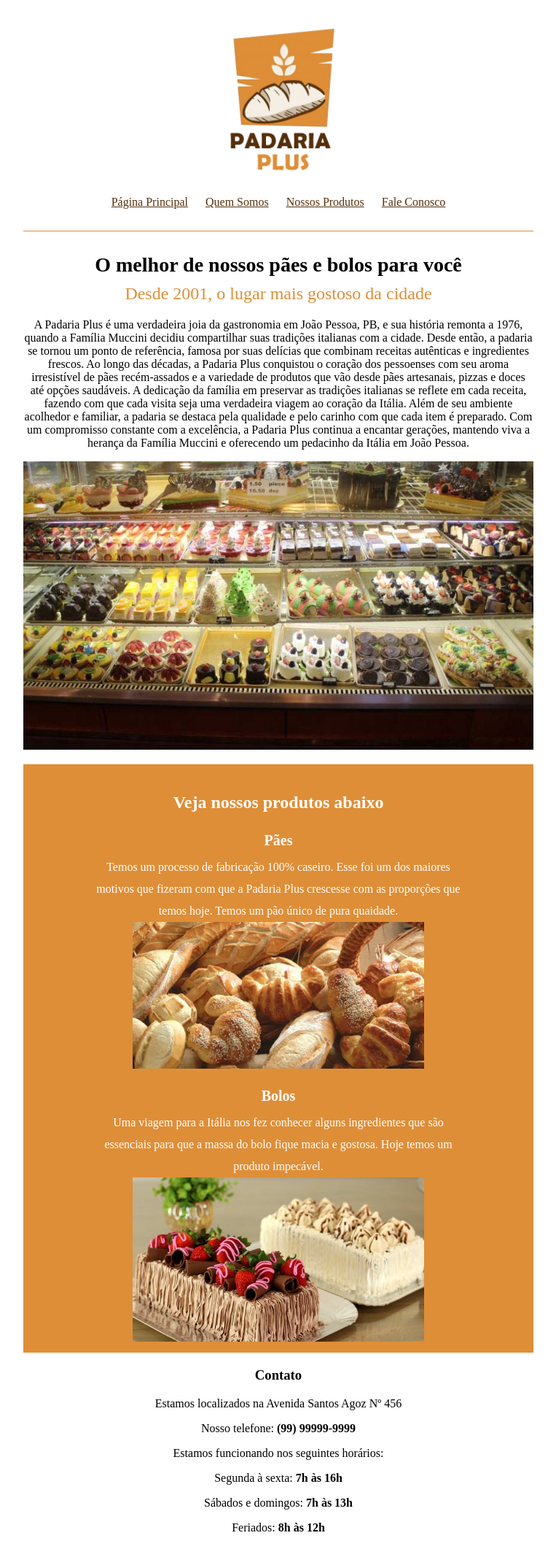
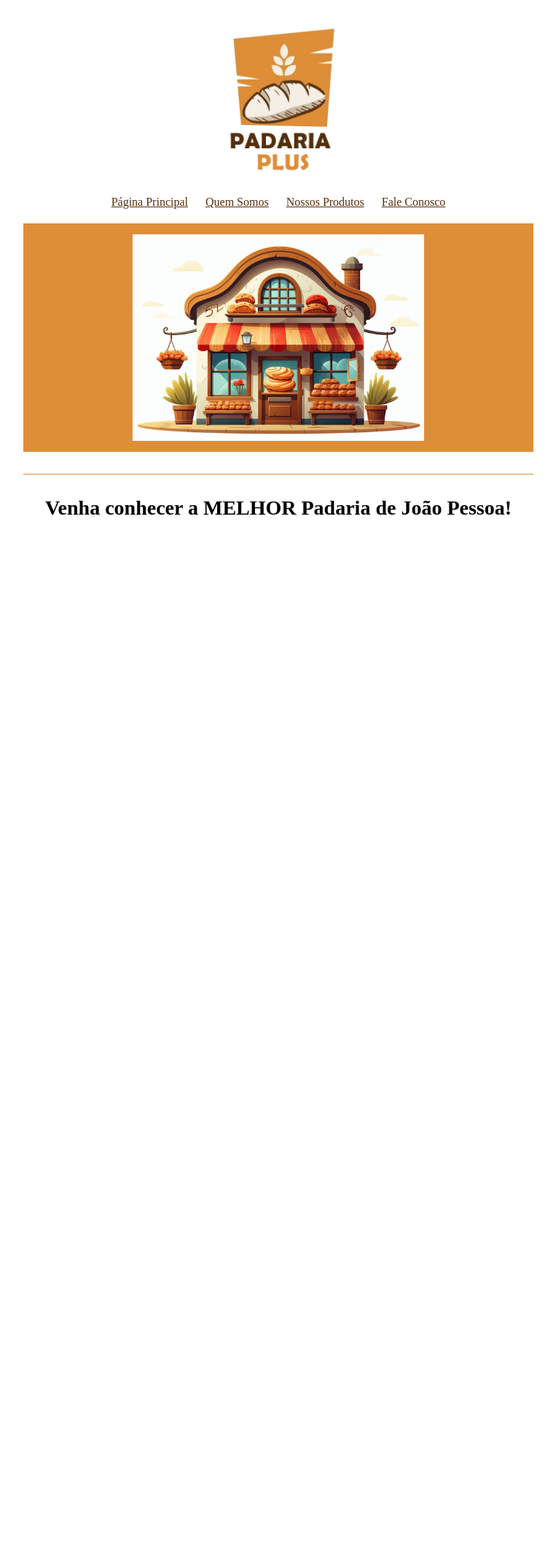
Before and after one commit to Ludimila-Araujo/Meu_Site, a PHP site: page /index.php in a window 1280 px wide. Shown: the whole page at 73% size, without its empty margins (258-1021 px from the left). After the commit the page ends 705 px from the top, so only its background shows below. Run offline with PHP 8.4, Linux system fonts and the light colour scheme.

Commit message:
Add files via upload

```diff
--- a/paginaprincipal.php
+++ b/paginaprincipal.php
@@ -9,53 +9,15 @@
 
 <body>
 
-    <div class="secao" id="sobre">
-        <h1>O melhor de nossos pães e bolos para você</h1>
-        <h2>Desde 2001, o lugar mais gostoso da cidade</h2>
-        <p>
-        A Padaria Plus é uma verdadeira joia da gastronomia em João Pessoa, PB, e sua história remonta a 1976,
-        quando a Família Muccini decidiu compartilhar suas tradições italianas com a cidade. Desde então, a padaria
-        se tornou um ponto de referência, famosa por suas delícias que combinam receitas autênticas e ingredientes frescos.
-        Ao longo das décadas, a Padaria Plus conquistou o coração dos pessoenses com seu aroma irresistível de pães recém-assados
-        e a variedade de produtos que vão desde pães artesanais, pizzas e doces até opções saudáveis. A dedicação da família em
-        preservar as tradições italianas se reflete em cada receita, fazendo com que cada visita seja uma verdadeira viagem ao
-        coração da Itália.
-        Além de seu ambiente acolhedor e familiar, a padaria se destaca pela qualidade e pelo carinho com que cada item é preparado.
-        Com um compromisso constante com a excelência, a Padaria Plus continua a encantar gerações, mantendo viva a herança da
-        Família Muccini e oferecendo um pedacinho da Itália em João Pessoa.
-        </p>
-        <img class="imagem-banner" src="produtos-padaria.jpg" alt="Exemplo de produtos da Padaria Plus">
+    <div class="secao secao-destaque">
+        <img src="padaria.plus2.png" alt="Padaria Plus">
     </div>
 
-    <div class="secao secao-destaque" id="produtos">
-        <h3>Veja nossos produtos abaixo</h3>
-        <h4>Pães</h4>
-        <p>
-            Temos um processo de fabricação 100% caseiro.
-            Esse foi um dos maiores motivos que fizeram com que
-            a Padaria Plus crescesse com as proporções que temos hoje.
-            Temos um pão único de pura quaidade.
-        </p>
-        <img src="paes.jpg" alt="Amostra de pães da Padaria Plus">
+    <div class="secao">
 
-        <h4>Bolos</h4>
-        <p>
-            Uma viagem para a Itália nos fez conhecer alguns ingredientes
-            que são essenciais para que a massa do bolo fique macia
-            e gostosa. Hoje temos um produto impecável.
-        </p>
-        <img src="bolos.jpg" alt="Amostra de bolos da Padaria Plus">
+        <h1>Venha conhecer a <b>MELHOR</b> Padaria de João Pessoa!</h1>
+
     </div>
 
-    <div class="secao" id="contato">
-        <h3>Contato</h3>
-        <p>Estamos localizados na Avenida Santos Agoz Nº 456</p>
-        <p>Nosso telefone: <span>(99) 99999-9999</span></p>
-        <p>Estamos funcionando nos seguintes horários:</p>
-        <p>Segunda à sexta: <span>7h às 16h</span></p>
-        <p>Sábados e domingos: <span>7h às 13h</span></p>
-        <p>Feriados: <span>8h às 12h</span></p>
-    </div>
-    </div>
 </body>
 </html>
```
Also changed, not shown: padaria.plus2.png (added).
